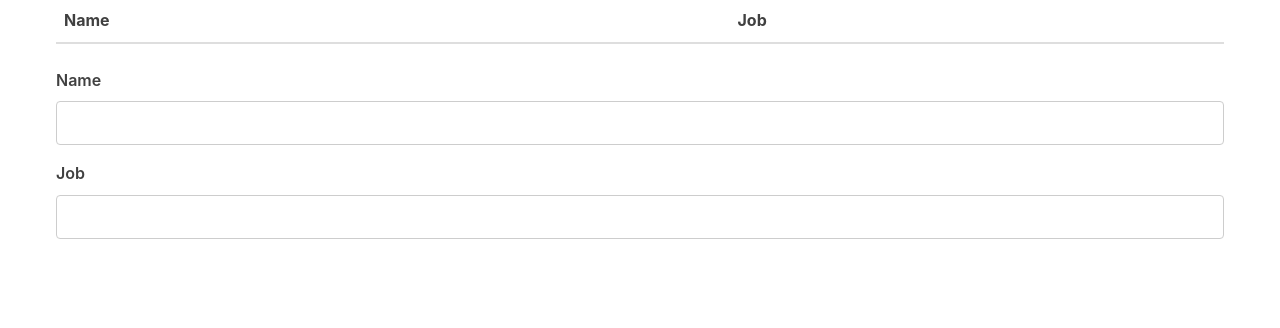
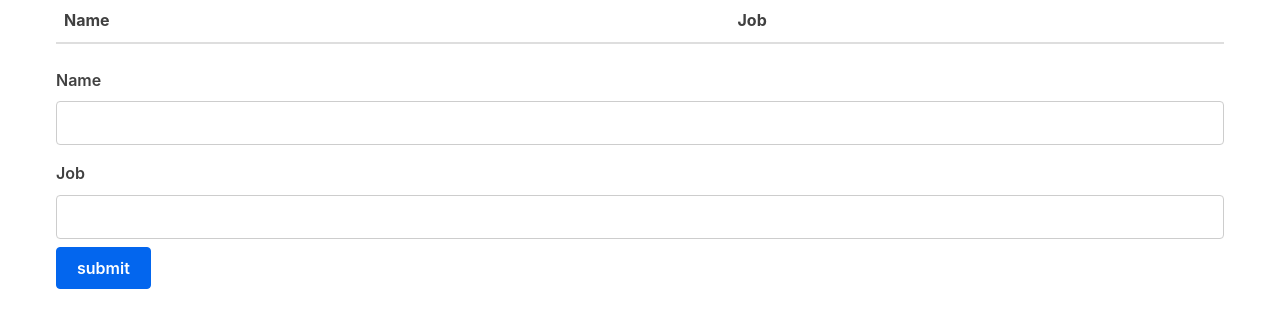
Before and after one commit to Akram11/taniarascia-getting-started-with-react, a React (Create React App) app: page / in a window 1280 px wide. Shown: the top 328 px of the page. Built offline with nearby package versions, Linux system fonts and the light colour scheme.

Commit message:
created adding features that will update the data

```diff
--- a/src/App.js
+++ b/src/App.js
@@ -6,6 +6,7 @@
 
   state  = {
       characters : [
+
 
     ],
   };
@@ -21,6 +22,10 @@
       });
   }
 
+ handleSubmit = character => {
+   this.setState({characters: [...this.state.characters,character] })
+ }
+
 
 
   render() {
@@ -29,7 +34,7 @@
     return (
       <div className="container">
        <Table characterData={characters} removeCharacter = {this.removeCharacter} />
-        <Form />
+        <Form handleSubmit={this.handleSubmit}/>
       </div>
     )
   }
--- a/src/Form.js
+++ b/src/Form.js
@@ -7,7 +7,7 @@
 
   this.inistialState = {
     name: '',
-    jon: '',
+    job: '',
   }
   this.state = this.inistialState;
   }
@@ -17,6 +17,11 @@
     this.setState({
       [name]:value,
     })
+  }
+
+  submitForm = () => {
+    this.props.handleSubmit(this.state)
+    this.setState(this.inistialState)
   }
 
   render(){
@@ -36,6 +41,7 @@
     name="job"
     value={job}
     onChange={this.handleChange} />
+    <input type="button" value="submit" onClick = {this.submitForm}/>
 </form>
 );
 
```
